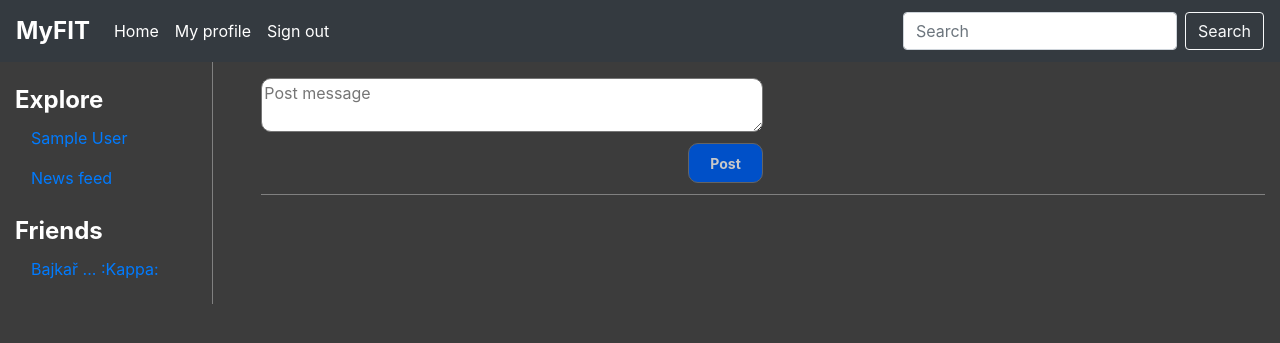
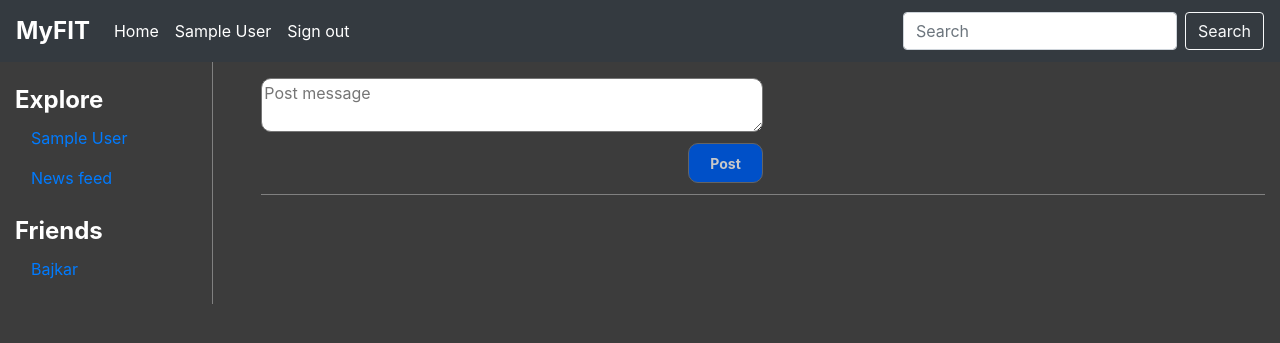
Before and after one commit to Tharizdun/Mordred, a PHP site: page /homepage.php in a window 1280 px wide. Shown: the top 343 px of the page. Run offline with PHP 8.4, Linux system fonts and the light colour scheme; the visitor is signed in with stand-in values (Sample User, id 1); tables that the repository leaves empty or names only in its code hold one stand-in row (values such as "Sample post").

Commit message:
Menu update

```diff
--- a/Common.php
+++ b/Common.php
@@ -12,7 +12,7 @@ function MakeHeader($title, $bodyClass)
     <html lang="cs">
     <head>
 	  		<meta http-equiv="content-type" content="text/html; charset=utf-8">
-	  		<meta charset="utf-8">
+			<meta charset="utf-8">
 
             <title>MyFIT - <?php echo $title;?></title>
 
@@ -30,6 +30,7 @@ function MakeHeader($title, $bodyClass)
 function MakeMenu()
 {
 	$users = new Users();
+	$userName = $users->GetUserInfo($_SESSION['email'], "FirstName, LastName");
 
 ?>
 		<nav class="navbar sticky-top navbar-expand-lg  navbar-dark bg-dark">
@@ -44,7 +45,12 @@ function MakeMenu()
         			<a class="nav-link" href="homepage.php">Home <span class="sr-only">(current)</span></a>
       			</li>
       			<li class="nav-item active">
-        			<a class="nav-link" href="profile.php">My profile <span class="sr-only">(current)</span></a>
+        			<a class="nav-link" href="profile.php">
+					<?php
+
+						echo $userName['FirstName'] . " " .  $userName['LastName'];
+
+						?> <span class="sr-only">(current)</span></a>
       			</li>
       			<li class="nav-item active">
         			<a class="nav-link" href="signout.php">Sign out<span class="sr-only">(current)</span></a>
@@ -68,7 +74,6 @@ function MakeMenu()
 	    				<a class="nav-link active" href="profile.php">
 						<?php
 
-						$userName = $users->GetUserInfo($_SESSION['email'], "FirstName, LastName");
 						echo $userName['FirstName'] . " " .  $userName['LastName'];
 
 						?>
@@ -83,7 +88,7 @@ function MakeMenu()
     					<span class="header">Friends</span>
 	  				</li>
   					<li class="nav-item">
-    					<a class="nav-link active" href="homepage.php">Bajkař ... :Kappa:</a>
+    					<a class="nav-link active" href="homepage.php">Bajkar</a>
   					</li>
 				</ul>
 			</div>
```
